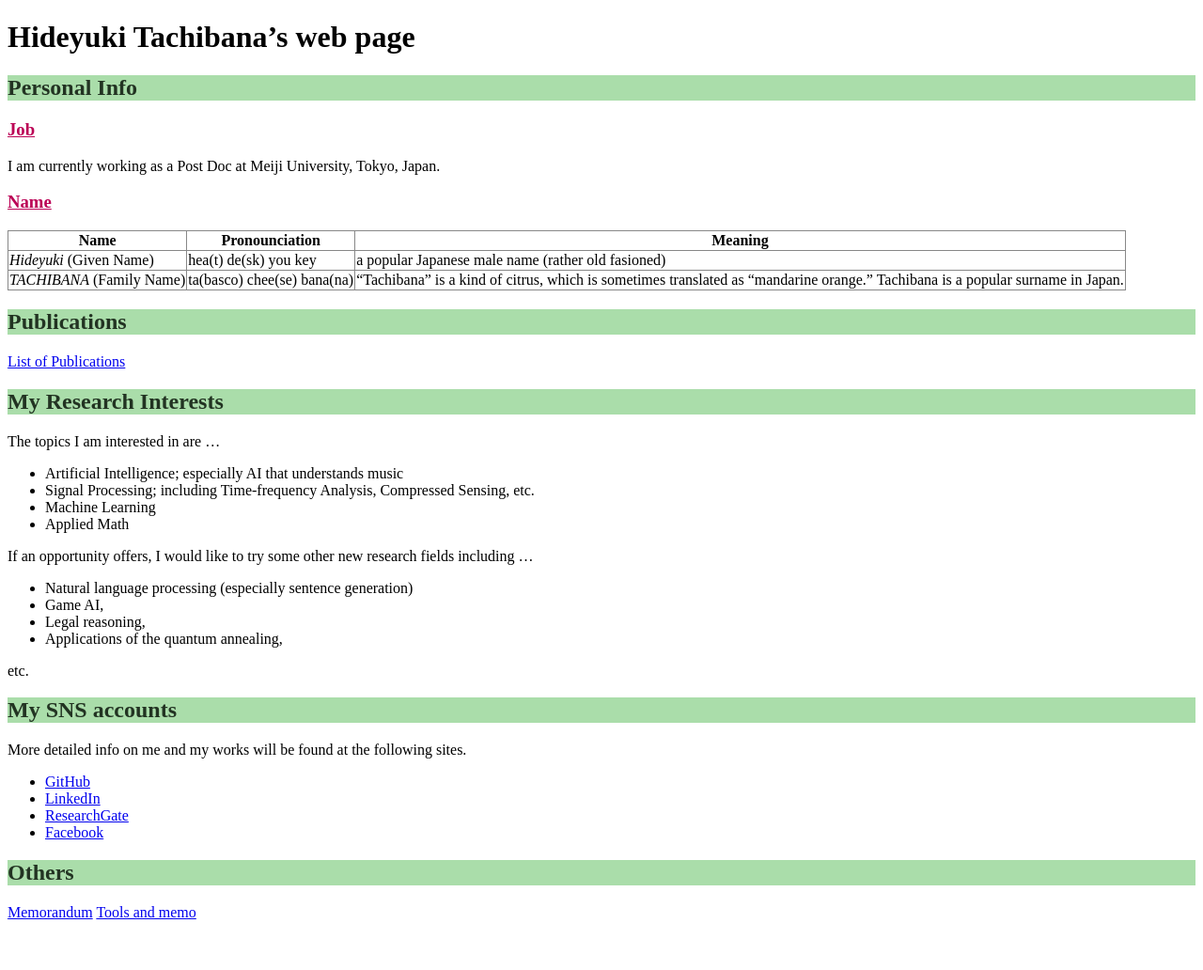
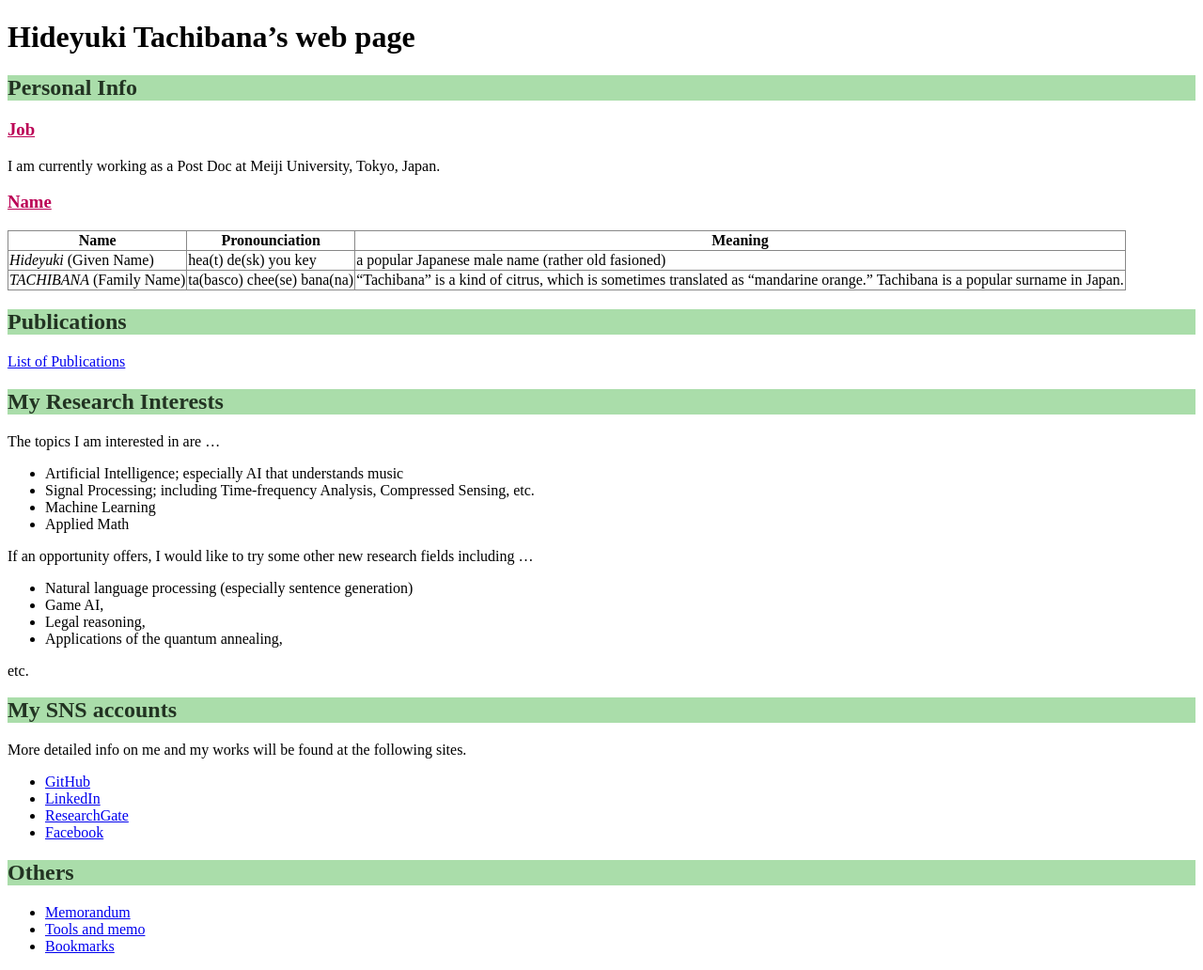
Before and after one commit to tachi-hi/tachi-hi.github.io, a Jekyll site: the page built from index.md, in a window 1280 px wide. Shown: the whole page at 94% size. Built offline with Jekyll 4.4.1, drawn with Linux system fonts in a browser that asks for light colours; before the commit the page ends 996 px from its top, so only the background shows below that.

Commit message:
add bookmark link

```diff
--- a/index.md
+++ b/index.md
@@ -52,5 +52,6 @@ More detailed info on me and my works will be found at the following sites.
 
 ## Others
 
-[Memorandum](memo.html)
-[Tools and memo](tools.html)
++ [Memorandum](memo.html)
++ [Tools and memo](tools.html)
++ [Bookmarks](bookmarks.html)
```
